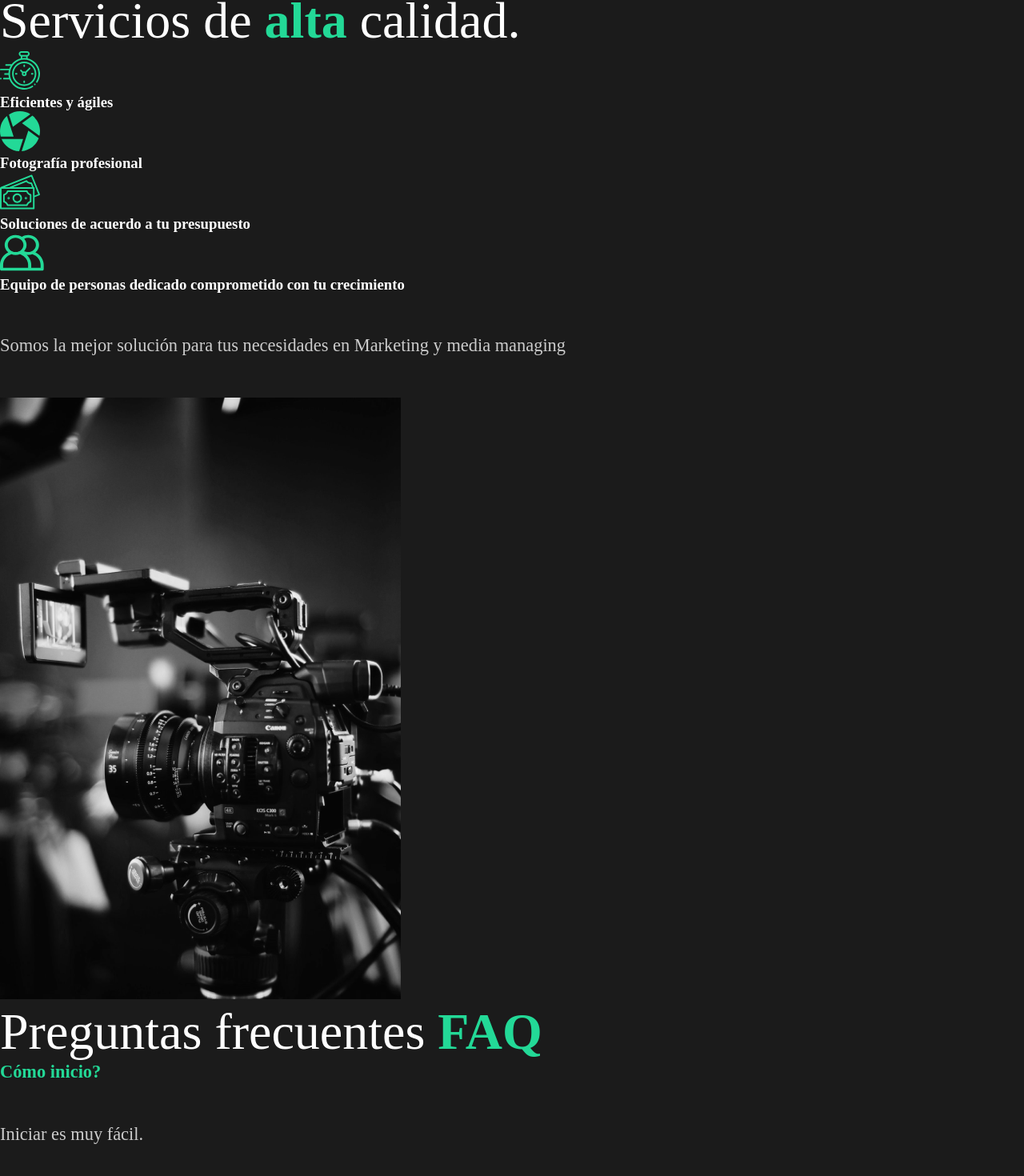
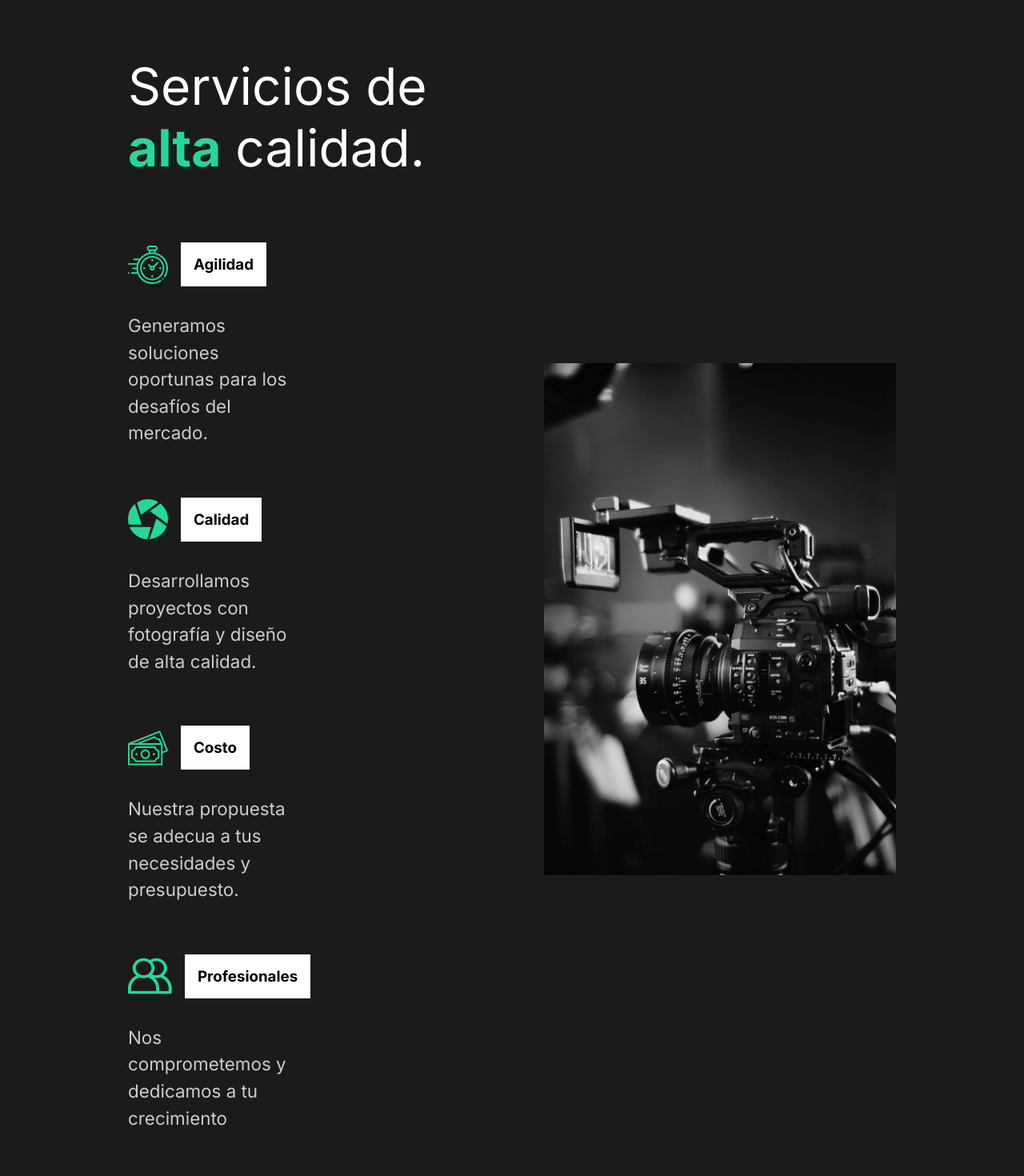
Before and after one commit to xV0lk/first_app, a Next.js app: page / in a window 1280 px wide. Shown: the part 811-2281 px from the top of the page at 80% size. Built offline with nearby package versions, Linux system fonts and the light colour scheme.

Commit message:
4.2 Services Section Styles

```diff
--- a/components/AboutSection.js
+++ b/components/AboutSection.js
@@ -2,10 +2,11 @@ import React from 'react';
 import Image from 'next/image';
 
 import styled from 'styled-components';
+import { SLayout, SDescription, SHide, SIwrapper } from '../styles/styles';
 
 const AboutSection = () => {
   return (
-    <SAbout>
+    <SLayout>
       <SDescription>
         <div className="title">
           <SHide>
@@ -36,40 +37,8 @@ const AboutSection = () => {
           />
         </div>
       </SIwrapper>
-    </SAbout>
+    </SLayout>
   );
 };
 
-// Styled Components
-const SAbout = styled.div`
-  min-height: 90vh;
-  display: flex;
-  align-items: center;
-  justify-content: space-between;
-  padding: 5rem 10rem;
-  color: white;
-`;
-
-const SDescription = styled.div`
-  flex: 1;
-  padding-right: 5rem;
-  h2 {
-    font-weight: lighter;
-  }
-`;
-
-const SIwrapper = styled.div`
-  flex: 1;
-  overflow: hidden;
-  div {
-    position: relative;
-    width: 100%;
-    height: 80vh;
-  }
-`;
-
-const SHide = styled.div`
-  overflow: hidden;
-`;
-
 export default AboutSection;
--- a/components/GlobalStyle.js
+++ b/components/GlobalStyle.js
@@ -8,10 +8,12 @@ const GlobalStyle = createGlobalStyle`
   }
   body{
     background: #1b1b1b;
+    font-family: 'Inter', sans-serif;
   }
   button{
     font-weight: bold;
     font-size: 1.1rem;
+    font-family: 'Inter', sans-serif;
     cursor: pointer;
     padding: 1rem 2rem;
     border: 3px solid #23d997;
--- a/components/ServicesSection.js
+++ b/components/ServicesSection.js
@@ -6,51 +6,85 @@ import money from '../src/img/money.svg';
 import teamwork from '../src/img/teamwork.svg';
 import home2 from '../src/img/home2.png';
 
+import styled from 'styled-components';
+import { SLayout, SDescription, SHide, SIwrapper } from '../styles/styles';
+
 const ServicesSection = () => {
   return (
-    <div className="services">
-      <div className="description">
+    <SServices>
+      <SDescription>
         <h2>
           Servicios de <span>alta</span> calidad.
         </h2>
-        <div className="cards">
-          <div className="card">
+        <SCards>
+          <Scard>
             <div className="icon">
               <Image src={clock} alt="clock icon" />
-              <h3>Eficientes y ágiles</h3>
+              <h3>Agilidad</h3>
             </div>
-          </div>
-          <div className="card">
+            <p>Generamos soluciones oportunas para los desafíos del mercado.</p>
+          </Scard>
+          <Scard>
             <div className="icon">
               <Image src={diaphragm} alt="diaphragm icon" />
-              <h3>Fotografía profesional</h3>
+              <h3>Calidad</h3>
             </div>
-          </div>
-          <div className="card">
+            <p>
+              Desarrollamos proyectos con fotografía y diseño de alta calidad.
+            </p>
+          </Scard>
+          <Scard>
             <div className="icon">
               <Image src={money} alt="money icon" />
-              <h3>Soluciones de acuerdo a tu presupuesto</h3>
+              <h3>Costo</h3>
             </div>
-          </div>
-          <div className="card">
+            <p>Nuestra propuesta se adecua a tus necesidades y presupuesto.</p>
+          </Scard>
+          <Scard>
             <div className="icon">
               <Image src={teamwork} alt="teamwork icon" />
-              <h3>
-                Equipo de personas dedicado comprometido con tu crecimiento
-              </h3>
+              <h3>Profesionales</h3>
             </div>
-          </div>
-          <p>
-            Somos la mejor solución para tus necesidades en Marketing y media
-            managing
-          </p>
+            <p>Nos comprometemos y dedicamos a tu crecimiento</p>
+          </Scard>
+        </SCards>
+      </SDescription>
+      <SIwrapper>
+        <div>
+          <Image src={home2} alt="Camara" objectFit="cover" layout="fill" />
         </div>
-      </div>
-      <div className="image">
-        <Image src={home2} alt="Camara" />
-      </div>
-    </div>
+      </SIwrapper>
+    </SServices>
   );
 };
 
+const SServices = styled(SLayout)`
+  h2 {
+    padding-bottom: 5rem;
+  }
+  p {
+    width: 70%;
+    padding: 2rem 0rem 4rem 0rem;
+  }
+`;
+
+const SCards = styled.div`
+  display: flex;
+  flex-wrap: wrap;
+`;
+
+const Scard = styled.div`
+  flex-basis: 20rem;
+  .icon {
+    display: flex;
+    align-items: center;
+    h3 {
+      margin-left: 1rem;
+      background: white;
+      color: black;
+      padding: 1rem;
+    }
+  }
+`;
+
 export default ServicesSection;
--- a/pages/_document.js
+++ b/pages/_document.js
@@ -25,6 +25,10 @@ export default class MyDocument extends Document {
         <Head>
           {/* Step 5: Output the styles in the head  */}
           {this.props.styleTags}
+          <link
+            href="https://fonts.googleapis.com/css2?family=Inter:wght@400;700&family=Lobster&display=swap"
+            rel="stylesheet"
+          />
         </Head>
         <body>
           <Main />
--- /dev/null
+++ b/styles/styles.js
@@ -0,0 +1,32 @@
+import styled from 'styled-components';
+
+export const SLayout = styled.div`
+  min-height: 90vh;
+  display: flex;
+  align-items: center;
+  justify-content: space-between;
+  padding: 5rem 10rem;
+  color: white;
+`;
+
+export const SDescription = styled.div`
+  flex: 1;
+  padding-right: 5rem;
+  h2 {
+    font-weight: lighter;
+  }
+`;
+
+export const SIwrapper = styled.div`
+  flex: 1;
+  overflow: hidden;
+  div {
+    position: relative;
+    width: 100%;
+    height: 80vh;
+  }
+`;
+
+export const SHide = styled.div`
+  overflow: hidden;
+`;
```
Also changed, not shown: public/clock.svg (added).
